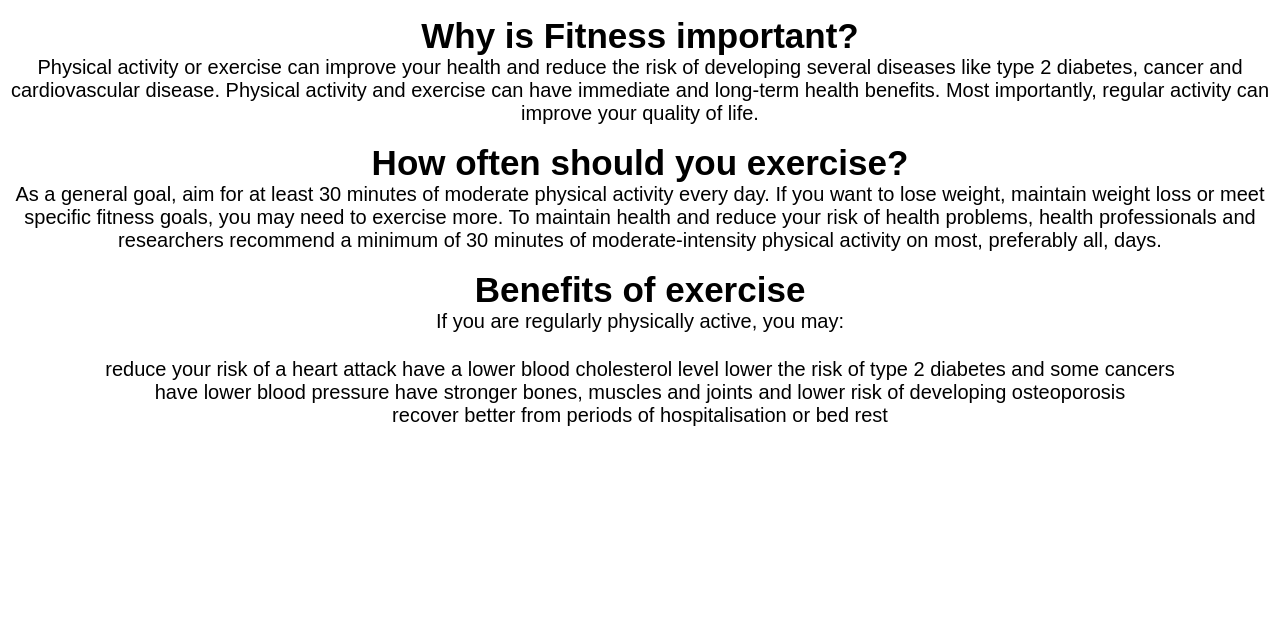
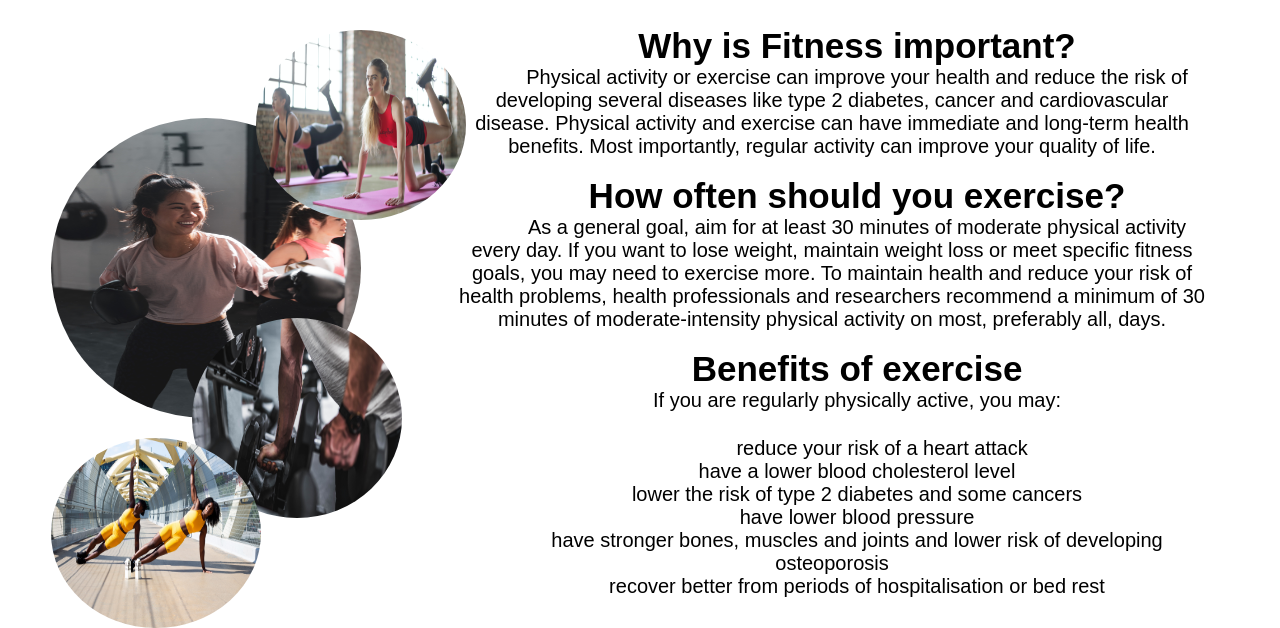
Before and after one commit to Katehampton/LegendLifeStyle, a plain HTML site: page fitness.html in a window 1280 px wide. Shown: the part 402-1030 px from the top of the page. Before the commit the page ends 829 px from the top, so only its background shows below. Drawn offline with Linux system fonts and the light colour scheme.

Commit message:
new images, vitmins, fitness ciricle imags

```diff
--- a/fitness.html
+++ b/fitness.html
@@ -34,6 +34,7 @@
             <div class="fitnesspage"></div>
         </header>
         <br>
+        <div class="fitnessText">
             <h1>Why is Fitness important? </h1>
             <h2>Physical activity or exercise can improve your health and reduce the risk of developing several diseases like type 2 diabetes, cancer and cardiovascular disease. Physical activity and exercise can have immediate and long-term health benefits. Most importantly, regular activity can improve your quality of life.</h2>
             <br>
@@ -51,7 +52,24 @@
                     <li>recover better from periods of hospitalisation or bed rest</li>
                 </ul>
             </h2>
+            <br><br><br><br>
+        </div>
 
+        <div class="fitnessImg">
+            <div class="fitness1">
+                <img src="fitness1.jpg" alt="hpimg">
+            </div>
+            <div class="fitness2">
+                <img src="fitness2.jpg" alt="hpimg">
+            </div>
+            <div class="fitness3">
+                <img src="fitness3.jpg" alt="hpimg">
+            </div>
+            <div class="fitness4">
+                <img src="fitness4.jpg" alt="hpimg">
+            </div>
+            <br>
+        </div>
     </body>
 
 
--- a/index.css
+++ b/index.css
@@ -94,7 +94,7 @@
 
 
 }
-   .dropdown-content {
+.dropdown-content {
     display: none;
     position: absolute;
     background-color: #ffffff;
@@ -347,3 +347,54 @@ h2{
     width: 350px;
     margin-left: 5%;
   }
+
+.fitnessText {
+    margin-right: 5%;
+    width: 60%;
+    padding: 10px;
+    overflow-wrap: break-word;
+    font-family: Arial, Helvetica, sans-serif;
+    float: right;
+    text-indent: 50px;
+}
+
+
+.fitnessImg .fitness1 img{
+    border-radius: 50%;
+    height: 300px;
+    width: 310px;
+    margin-left: 4%;
+    z-index: 1;
+    position: absolute;
+    top: 65%;
+  }
+
+  .fitness2 img{
+    border-radius: 50%;
+    height: 200px;
+    width: 210px;
+    margin-left: 15%;
+    z-index: 2;
+    position: absolute;
+    top: 90%;
+  }
+
+  .fitness3 img {
+    border-radius: 50%;
+    height: 190px;
+    width: 210px;
+    margin-left: 4%;
+    z-index: 3;
+    position: absolute;
+    top: 105%;
+  }
+
+  .fitness4 img {
+    border-radius: 50%;
+    height: 190px;
+    width: 210px;
+    margin-left: 20%;
+    z-index: 4;
+    position: absolute;
+    top: 54%;
+  }
```
Also changed, not shown: fitness1.jpg (added), fitness2.jpg (added), fitness3.jpg (added), fitness4.jpg (added), vitaminA.jpg (added), vitaminB12.jpg (added), vitaminB2.jpg (added), vitaminB3.jpg (added), vitaminB5.jpg (added), vitaminB6.jpg (added), vitaminB7.jpg (added), vitaminC.jpg (added). Lines whose indentation alone changed are shown as unchanged.
